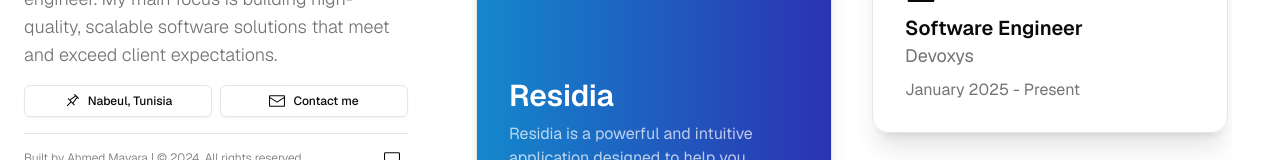
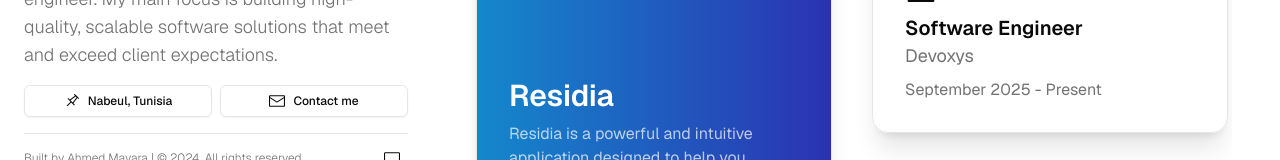
Before and after one commit to ahmedmayara/portfolio, a Next.js app: page / in a window 1280 px wide. Shown: the part 351-511 px from the top of the page. Built offline with nearby package versions, Linux system fonts and the light colour scheme.

Commit message:
chore: update experience start date in constants/index.ts

```diff
--- a/constants/index.ts
+++ b/constants/index.ts
@@ -69,7 +69,7 @@ export const gridItems: GridItem[] = [
     icon: RiTerminalBoxLine,
     description: "Devoxys",
     location: "Mégrine, Ben Arous, Tunisia",
-    startDate: "January 2025",
+    startDate: "September 2025",
     endDate: "Present",
   },
   {
```
